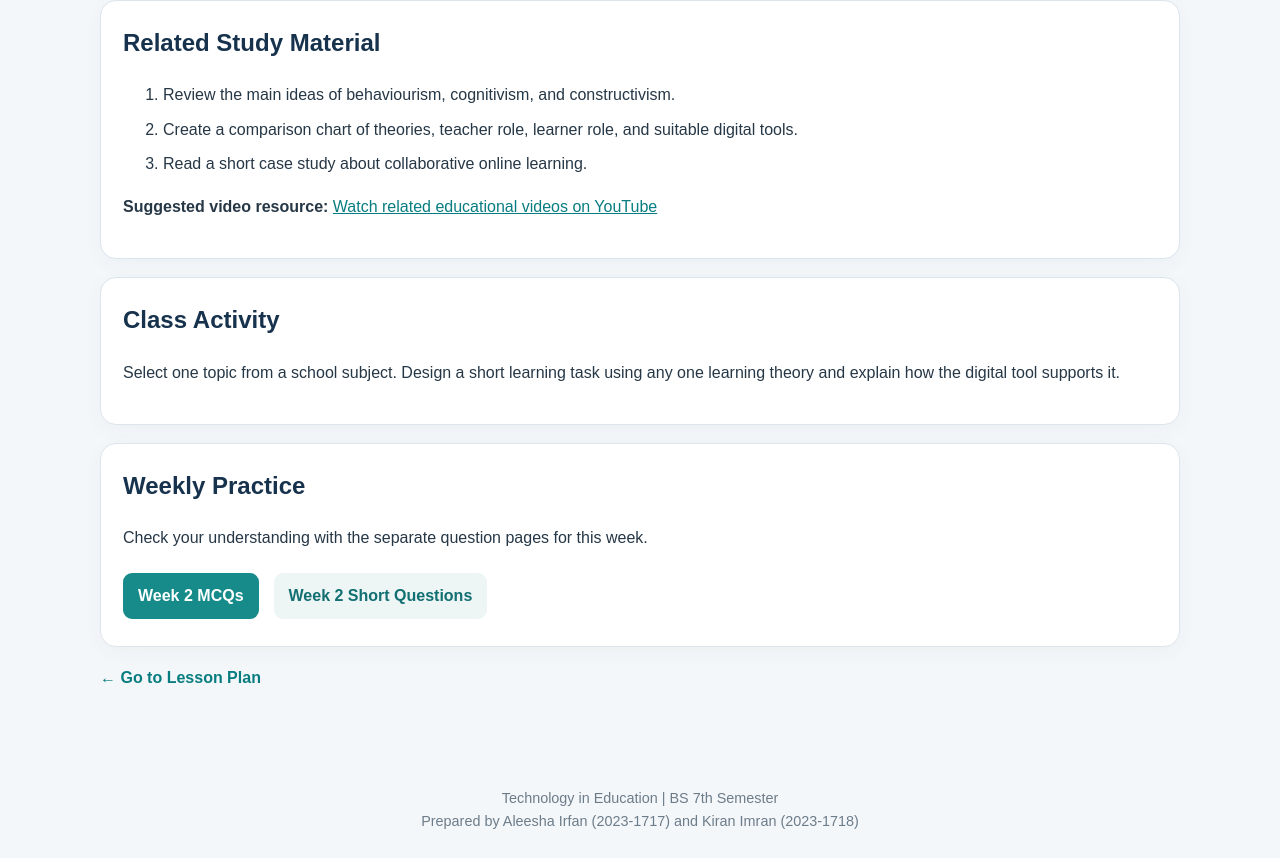
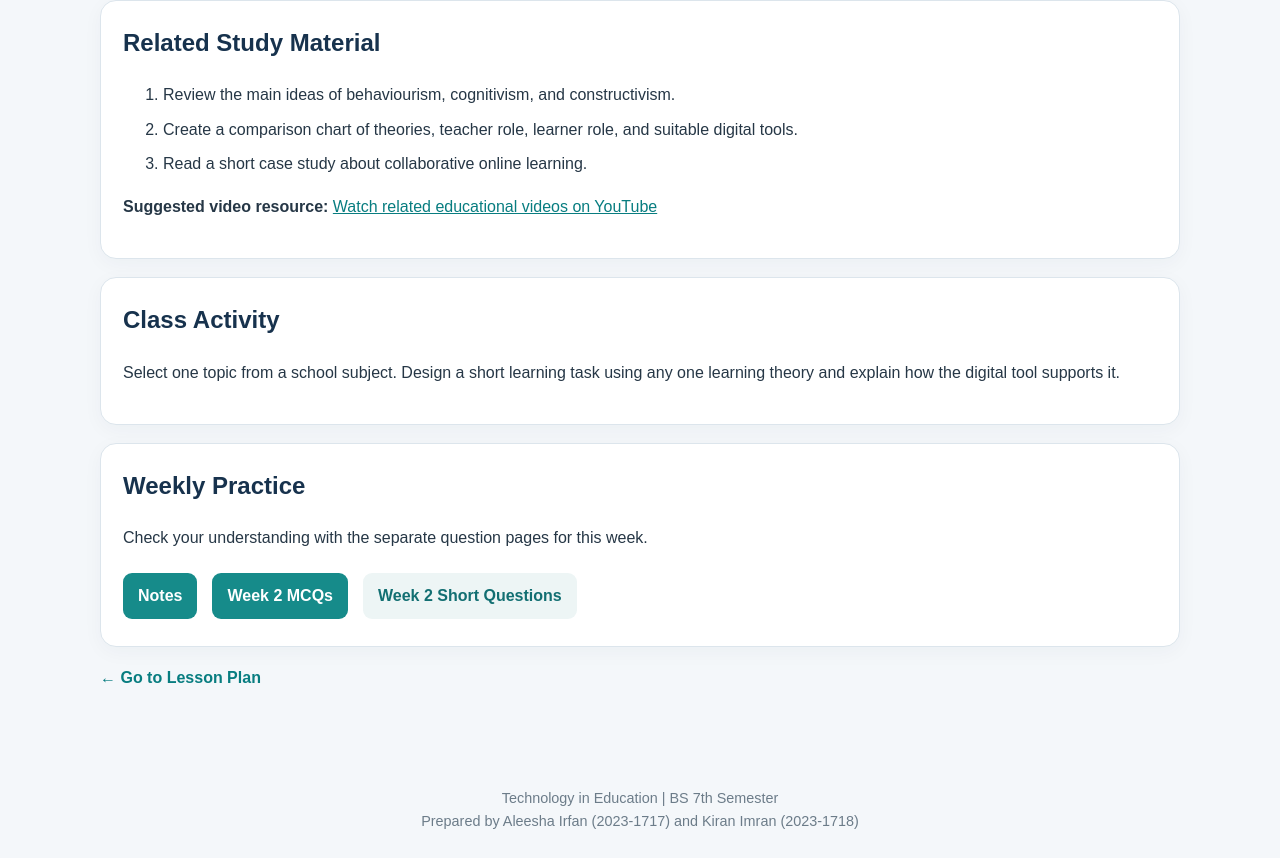
Before and after one commit to kiranimran367/educational-technology-hub, a plain HTML site: page week2.html in a window 1280 px wide. Shown: the part 2026-2884 px from the top of the page. Drawn offline with Linux system fonts and the light colour scheme.

Commit message:
Update week2.html

```diff
--- a/week2.html
+++ b/week2.html
@@ -12,5 +12,5 @@
 <p><strong>Suggested video resource:</strong> <a href="https://www.youtube.com/results?search_query=learning+theories+educational+technology+explained" target="_blank" rel="noopener">Watch related educational videos on YouTube</a></p></section>
 <section class="card"><h2>Class Activity</h2><p>Select one topic from a school subject. Design a short learning task using any one learning theory and explain how the digital tool supports it.</p></section>
 <section class="card"><h2>Weekly Practice</h2><p>Check your understanding with the separate question pages for this week.</p>
-<div class="links"><a class="btn" href="mcq2.html">Week 2 MCQs</a><a class="btn alt" href="short2.html">Week 2 Short Questions</a></div></section>
+<div class="links"><a class="btn" href="notes2.html">Notes</a><a class="btn" href="mcq2.html">Week 2 MCQs</a><a class="btn alt" href="short2.html">Week 2 Short Questions</a></div></section>
 <a class="back" href="index.html">← Go to Lesson Plan</a></main><footer>Technology in Education | BS 7th Semester<br>Prepared by Aleesha Irfan (2023-1717) and Kiran Imran (2023-1718)</footer></body></html>
```
